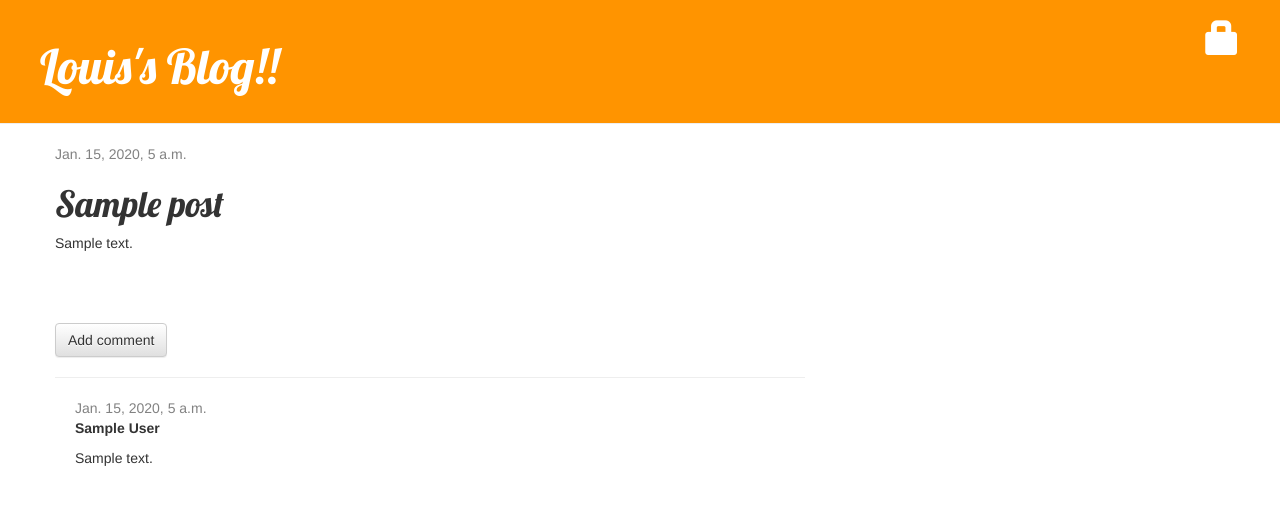
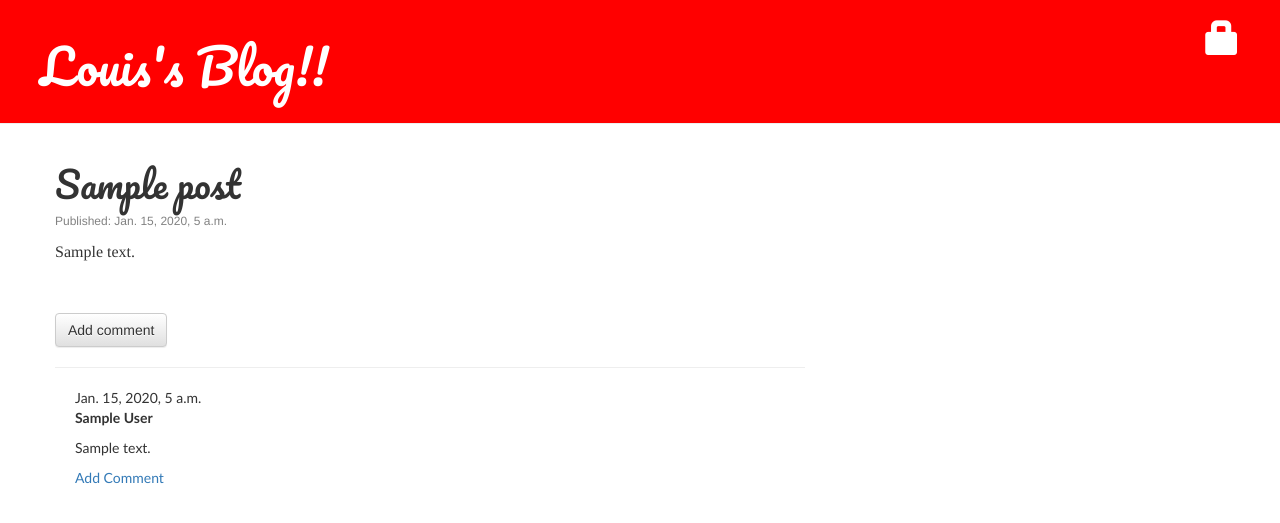
Before and after one commit to louis-le/my-first-blog, a Django app: page /post/1/ in a window 1280 px wide. Shown: the top 523 px of the page. Run offline with Django 3.2, Linux system fonts and the light colour scheme; tables that the repository leaves empty hold one stand-in row (values such as "Sample post"); some libraries are stand-ins or nearby versions.

Commit message:
Changed Font And Added Partial Comment Feature

```diff
--- a/blog/forms.py
+++ b/blog/forms.py
@@ -8,7 +8,6 @@ class PostForm(forms.ModelForm):
         fields = ('title', 'text', )
 
 class CommentForm(forms.ModelForm):
-
     class Meta:
         model = Comment
         fields = ('author', 'text',)
--- a/blog/models.py
+++ b/blog/models.py
@@ -10,6 +10,7 @@ class Post(models.Model):
             default=timezone.now)
     published_date = models.DateTimeField(
             blank=True, null=True)
+    vote_count = 0
 
     def publish(self):
         self.published_date = timezone.now()
@@ -21,16 +22,44 @@ class Post(models.Model):
     def approved_comments(self):
         return self.comments.filter(approved_comment=True)
 
+    def upvote(self):
+        self.vote_count += 1
+
+    def downvote(self):
+        self.vote_count -= 1
+
 class Comment(models.Model):
     post = models.ForeignKey('blog.Post', related_name='comments')
     author = models.CharField(max_length=200)
     text = models.TextField()
     created_date = models.DateTimeField(default=timezone.now)
     approved_comment = models.BooleanField(default=False)
+    sub_comments = []
 
     def approve(self):
         self.approved_comment = True
         self.save()
 
+    def add_comment(self, comment):
+        self.sub_comments.append(comment)
+
     def __str__(self):
         return self.text
+
+class SubComment(models.Model):
+    parent_comment = models.ForeignKey('blog.Comment', related_name='comments')
+    author = models.CharField(max_length=200)
+    text = models.TextField()
+    created_date = models.DateTimeField(default=timezone.now)
+    approved_comment = models.BooleanField(default=False)
+    sub_comments = []
+
+    def approve(self):
+        self.approved_comment = True
+        self.save()
+
+    def add_comment(self, comment):
+        self.sub_comments.append(comment)
+
+    def __str__(self):
+        return self.text
--- a/blog/static/css/blog.css
+++ b/blog/static/css/blog.css
@@ -1,5 +1,5 @@
 .page-header {
-    background-color: #ff9400;
+    background-color: red;
     margin-top: 0;
     padding: 20px 20px 20px 40px;
 }
@@ -15,11 +15,17 @@
 }
 
 h1, h2, h3, h4 {
-    font-family: 'Lobster', cursive;
+    font-family: 'Pacifico', cursive;
 }
 
-.date {
+.subTitle {
     color: #828282;
+    font-size: 9pt;
+}
+
+.body {
+    font-size: 12pt;
+    font-family: Times;
 }
 
 .save {
@@ -38,7 +44,7 @@ h1, h2, h3, h4 {
 }
 
 .post {
-    margin-bottom: 70px;
+    margin-bottom: 50px;
 }
 
 .post h1 a, .post h1 a:visited {
@@ -47,4 +53,26 @@ h1, h2, h3, h4 {
 
 .comment {
     margin: 20px 0px 20px 20px;
+    font-family: Calibri;
 }
+
+.subcomment {
+    margin: 20px 0px 20px 40px;
+    font-family: Calibri;
+}
+
+.up_vote {
+    height: 15px;
+    overflow: hidden;
+}
+
+.down_vote {
+    margin-top: -15;
+    height: 30px;
+    overflow: hidden;
+}
+
+img {
+    width: 20px;
+    height: 30px;
+}
--- a/blog/templates/blog/base.html
+++ b/blog/templates/blog/base.html
@@ -5,7 +5,7 @@
         <link rel = "stylesheet" href="//maxcdn.bootstrapcdn.com/bootstrap/3.2.0/css/bootstrap.min.css">
         <link rel = "stylesheet" href="//maxcdn.bootstrapcdn.com/bootstrap/3.2.0/css/bootstrap-theme.min.css">
         <link rel = "stylesheet" href = "{% static 'css/blog.css' %}">
-        <link href = "http://fonts.googleapis.com/css?family=Lobster&subset=latin,latin-ext" rel="stylesheet" type="text/css""
+        <link href = "http://fonts.googleapis.com/css?family=Pacifico" rel="stylesheet" type="text/css""
     </head>
     <body>
         <div class="page-header">
--- a/blog/templates/blog/post_detail.html
+++ b/blog/templates/blog/post_detail.html
@@ -2,11 +2,7 @@
 
 {% block content %}
     <div class="post">
-        {% if post.published_date %}
-            <div class="date">
-                {{ post.published_date }}
-            </div>
-        {% else %}
+        {% if not post.published_date %}
             <a class = "btn btn-default" href = "{% url 'blog.views.post_publish' pk=post.pk %} ">Publish</a>
         {% endif %}
         {% if user.is_authenticated %}
@@ -14,7 +10,14 @@
             <a class="btn btn-default" href="{% url 'post_remove' pk=post.pk %}"><span class="glyphicon glyphicon-remove"></span></a>
         {% endif %}
         <h1>{{ post.title }}</h1>
+        {% if post.published_date %}
+            <div class="subTitle">
+                <p>Published: {{ post.published_date }}</p>
+            </div>
+        {% endif %}
+        <div class = "body">
             <p>{{ post.text|linebreaks }}</p>
+        </div>
     </div>
     <a class="btn btn-default" href="{% url 'add_comment_to_post' pk=post.pk %}">Add comment</a>
     <hr>
@@ -30,9 +33,26 @@
                 </div>
                 <strong>{{ comment.author }}</strong>
                 <p>{{ comment.text|linebreaks }}</p>
+                <p><a href="{% url 'add_comment_to_comment' pk=comment.pk %}"> Add Comment</a></p>
+                {% for add_comment in comment.sub_comments %}
+                    {% if user.is_authenticated or add_comment.approved_comment %}
+                        <div class="sub_comment">
+                            <div class="date">
+                                {{ add_comment.created_date }}
+                                {% if not add_comment.approved_comment %}
+                                    <a class="btn btn-default" href="{% url 'comment_remove' pk=comment.pk %}"><span class="glyphicon glyphicon-remove"></span></a>
+                                    <a class="btn btn-default" href="{% url 'comment_approve' pk=comment.pk %}"><span class="glyphicon glyphicon-ok"></span></a>
+                                {% endif %}
+                            </div>
+                            <strong>{{ add_comment.author }}</strong>
+                            <p>{{ add_comment.text|linebreaks }}</p>
+                            <p><a href = "{% url 'add_comment_to_comment' pk=sub_comment.pk %}"> Add Comment</a></p>
+                        </div>
+                    {% endif %}
+                {% endfor %}
             </div>
         {% endif %}
         {% empty %}
-    <p>No comments here yet ;(</p>
+            <p>No comments here yet :(</p>
     {% endfor %}
 {% endblock %}
--- a/blog/urls.py
+++ b/blog/urls.py
@@ -11,5 +11,8 @@ urlpatterns = [
     url(r'^post/(?P<pk>\d+)/remove/$', views.post_remove, name='post_remove'),
     url(r'^post/(?P<pk>\d+)/comment/$', views.add_comment_to_post, name='add_comment_to_post'),
     url(r'^comment/(?P<pk>\d+)/approve/$', views.comment_approve, name='comment_approve'),
-url(r'^comment/(?P<pk>\d+)/remove/$', views.comment_remove, name='comment_remove'),
+	url(r'^comment/(?P<pk>\d+)/remove/$', views.comment_remove, name='comment_remove'),
+	url(r'^post/(?P<pk>\d+)/upvote/$', views.upvote, name='post_upvote'),
+	url(r'^post/(?P<pk>\d+)/downvote/$', views.downvote, name='post_downvote'),
+	url(r'^post/(?P<pk>\d+)/sub_comment/$', views.add_comment_to_comment, name='add_comment_to_comment'),
 ]
--- a/blog/views.py
+++ b/blog/views.py
@@ -59,8 +59,8 @@ def post_remove(request, pk):
     return redirect('blog.views.post_list')
 
 def add_comment_to_post(request, pk):
-    post = get_object_or_404(Post, pk=pk)
     if request.method == "POST":
+        post = get_object_or_404(Post, pk=pk)
         form = CommentForm(request.POST)
         if form.is_valid():
             comment = form.save(commit=False)
@@ -70,6 +70,19 @@ def add_comment_to_post(request, pk):
     else:
         form = CommentForm()
     return render(request, 'blog/add_comment_to_post.html', {'form': form})
+
+def add_comment_to_comment(request, pk):
+    if request.method == "POST":
+        comment = get_object_or_404(Comment, pk=pk)
+        form = CommentForm(request.POST)
+        if form.is_valid():
+            sub_comment = form.save(commit=False)
+            sub_comment.parent_comment = comment
+            sub_comment.save()
+            return redirect('blog.views.post_detail', pk=post.pk)
+    else:
+        form = CommentForm()
+    return render(request, 'blog/add_sub_comment_to_post.html', {'form': form})
 
 @login_required
 def comment_approve(request, pk):
@@ -83,3 +96,13 @@ def comment_remove(request, pk):
     post_pk = comment.post.pk
     comment.delete()
     return redirect('blog.views.post_detail', pk=post_pk)
+
+def upvote(request, pk):
+    post = get_object_or_404(Post, pk=pk)
+    post.upvote()
+    return render(request, 'blog/post_list.html', {'post': post})
+
+def downvote(request, pk):
+    post = get_object_or_404(Post, pk=pk)
+    post.downvote()
+    return render(request, 'blog/post_list.html', {'post': post})
```
Also changed, not shown: blog/templates/blog/post_list.html (+19 -3 lines). Lines whose indentation alone changed are shown as unchanged.
